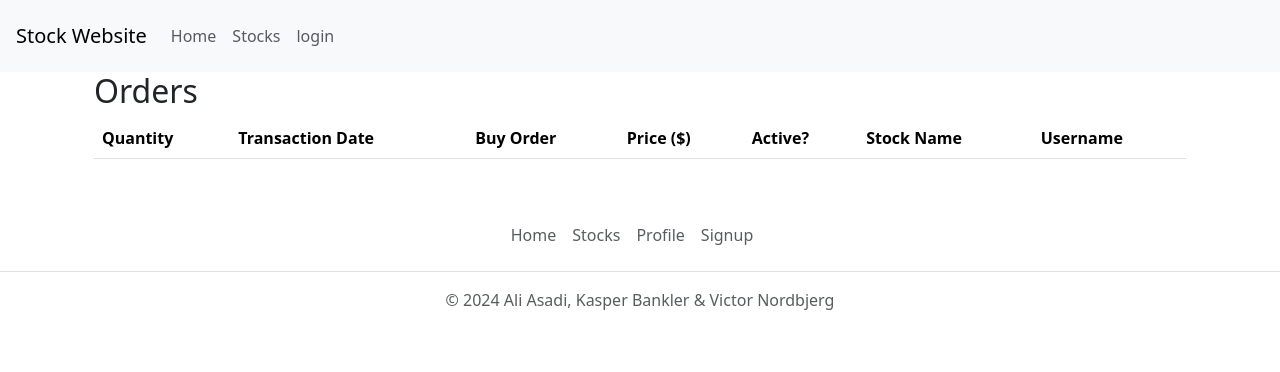
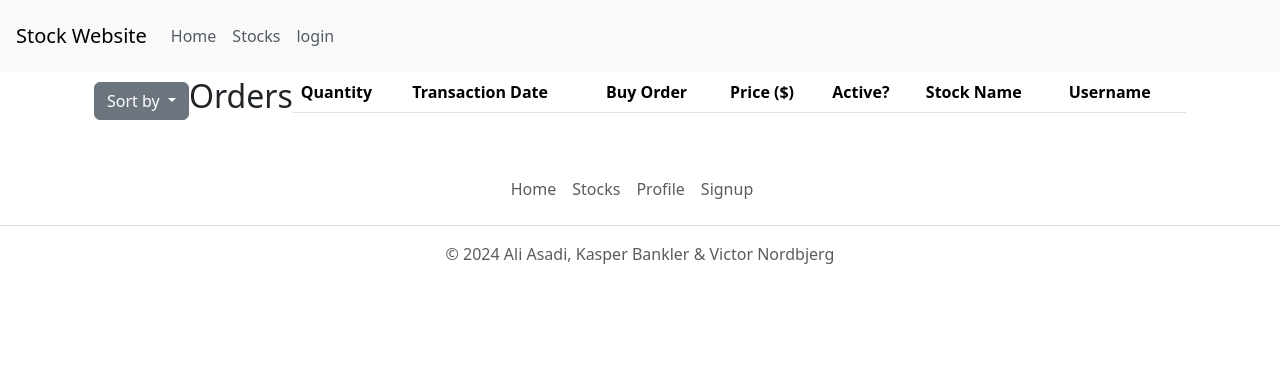
Before and after one commit to Kasper-Bankler/StockWebsite, a Django app: template portfolio/templates/index2.html in a window 1280 px wide. Shown: the top 372 px of the page. Run offline with Django 3.2, Linux system fonts and the light colour scheme; the template is opened without the code that fills it, so the values that code supplies are empty.

Commit message:
Sortering på portfolio attempt 1

```diff
--- a/portfolio/templates/index2.html
+++ b/portfolio/templates/index2.html
@@ -3,6 +3,26 @@
 <div class="container">
   <div class="row">
     <div class="col">
+      <div class="d-flex align-items-center">
+        <div class="dropdown">
+          <a
+            class="btn btn-secondary dropdown-toggle"
+            href="#"
+            role="button"
+            data-bs-toggle="dropdown"
+            aria-expanded="false"
+          >
+            Sort by
+          </a>
+
+          <ul class="dropdown-menu">
+            <li>
+              <a class="dropdown-item" href="/portfolio/sort-ticker">Ticker name</a>
+            </li>
+            <li><a class="dropdown-item" href="/portfolio/sort-price">Price</a></li>
+          </ul>
+        </div>
+
       <h2>Orders</h2>
       <table class="table">
         <thead>
--- a/portfolio/urls.py
+++ b/portfolio/urls.py
@@ -6,5 +6,6 @@ app_name = 'portfolio'
 # Django kalder automatisk funktionerne når siden loades
 urlpatterns = [
     path('', views.index, name='index'),
+    path('sort-'+'<str:sort>/', views.index, name='index'),
     #path('<str:portfolio_ticker>/', views.detail, name='detail')
 ]
```
Also changed, not shown: portfolio/views.py (+41 -3 lines).
